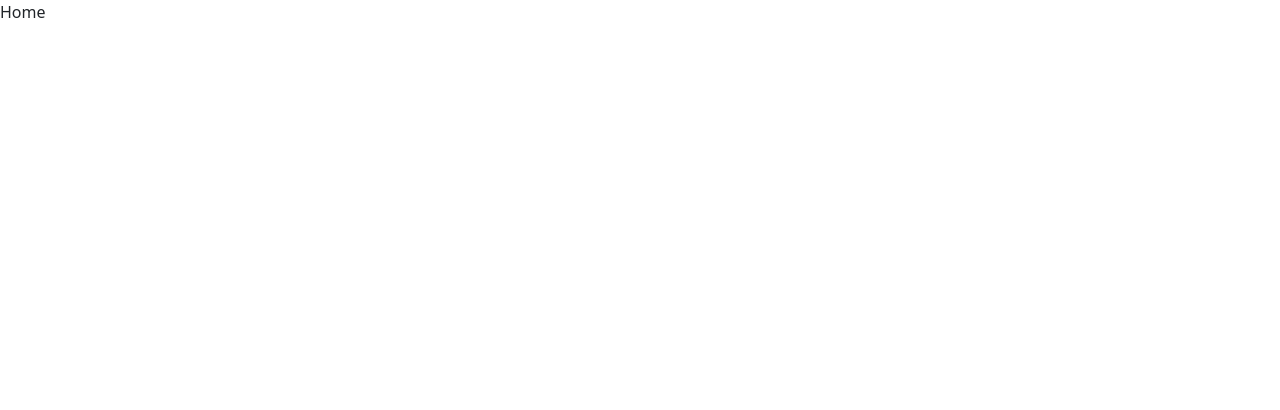
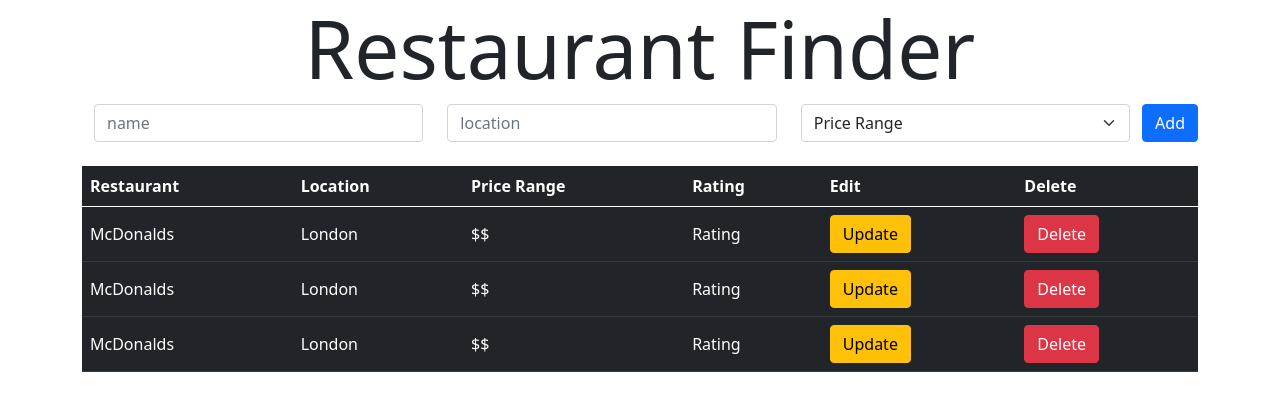
Before and after one commit to atekron/tutorial-pern-stack-yelp-clone, a React (Create React App) app in the folder client/: page / in a window 1280 px wide. Shown: the top 410 px of the page. Built offline with nearby package versions, Linux system fonts and the light colour scheme.

Commit message:
home page layout with bootstrap

```diff
--- a/client/src/App.js
+++ b/client/src/App.js
@@ -6,7 +6,7 @@
 
 function App() {
   return (
-    <div>
+    <div className="container">
       <Router>
         <Switch>
           <Route exact path="/" component={HomePage} />
--- /dev/null
+++ b/client/src/components/AddRestaurant.js
@@ -0,0 +1,40 @@
+import React from "react";
+
+const AddRestaurant = () => {
+  return (
+    <div className="mb-4">
+      <form className="container">
+        <div className="row align-items-center">
+          <div className="col">
+            <input type="text" className="form-control" placeholder="name" />
+          </div>
+          <div className="col">
+            <input
+              type="text"
+              className="form-control"
+              placeholder="location"
+            />
+          </div>
+          <div className="col">
+            <select
+              defaultValue={"default"}
+              className="custom-select form-select"
+            >
+              <option value="default" disabled>
+                Price Range
+              </option>
+              <option value="1">$</option>
+              <option value="2">$$</option>
+              <option value="3">$$$</option>
+              <option value="4">$$$$</option>
+              <option value="5">$$$$$</option>
+            </select>
+          </div>
+          <button className="btn btn-primary col-auto">Add</button>
+        </div>
+      </form>
+    </div>
+  );
+};
+
+export default AddRestaurant;
--- /dev/null
+++ b/client/src/components/Header.js
@@ -0,0 +1,13 @@
+import React from "react";
+
+const Header = () => {
+  return (
+    <div>
+      <h1 className="font-weight-light display-1 text-center">
+        Restaurant Finder
+      </h1>
+    </div>
+  );
+};
+
+export default Header;
--- /dev/null
+++ b/client/src/components/RestaurantsList.js
@@ -0,0 +1,60 @@
+import React from "react";
+
+const RestaurantsList = () => {
+  return (
+    <div className="list-group">
+      <table className="table table-hover table-dark">
+        <thead>
+          <tr className="">
+            <th scope="col">Restaurant</th>
+            <th scope="col">Location</th>
+            <th scope="col">Price Range</th>
+            <th scope="col">Rating</th>
+            <th scope="col">Edit</th>
+            <th scope="col">Delete</th>
+          </tr>
+        </thead>
+        <tbody>
+          <tr className="align-middle">
+            <td>McDonalds</td>
+            <td>London</td>
+            <td>$$</td>
+            <td>Rating</td>
+            <td>
+              <button className="btn btn-warning">Update</button>
+            </td>
+            <td>
+              <button className="btn btn-danger">Delete</button>
+            </td>
+          </tr>
+          <tr className="align-middle">
+            <td>McDonalds</td>
+            <td>London</td>
+            <td>$$</td>
+            <td>Rating</td>
+            <td>
+              <button className="btn btn-warning">Update</button>
+            </td>
+            <td>
+              <button className="btn btn-danger">Delete</button>
+            </td>
+          </tr>
+          <tr className="align-middle">
+            <td>McDonalds</td>
+            <td>London</td>
+            <td>$$</td>
+            <td>Rating</td>
+            <td>
+              <button className="btn btn-warning">Update</button>
+            </td>
+            <td>
+              <button className="btn btn-danger">Delete</button>
+            </td>
+          </tr>
+        </tbody>
+      </table>
+    </div>
+  );
+};
+
+export default RestaurantsList;
--- a/client/src/routes/HomePage.js
+++ b/client/src/routes/HomePage.js
@@ -1,7 +1,16 @@
 import React from "react";
+import Header from "../components/Header";
+import AddRestaurant from "../components/AddRestaurant";
+import RestaurantsList from "../components/RestaurantsList";
 
 const HomePage = () => {
-  return <div>Home</div>;
+  return (
+    <div>
+      <Header />
+      <AddRestaurant />
+      <RestaurantsList />
+    </div>
+  );
 };
 
 export default HomePage;
```
